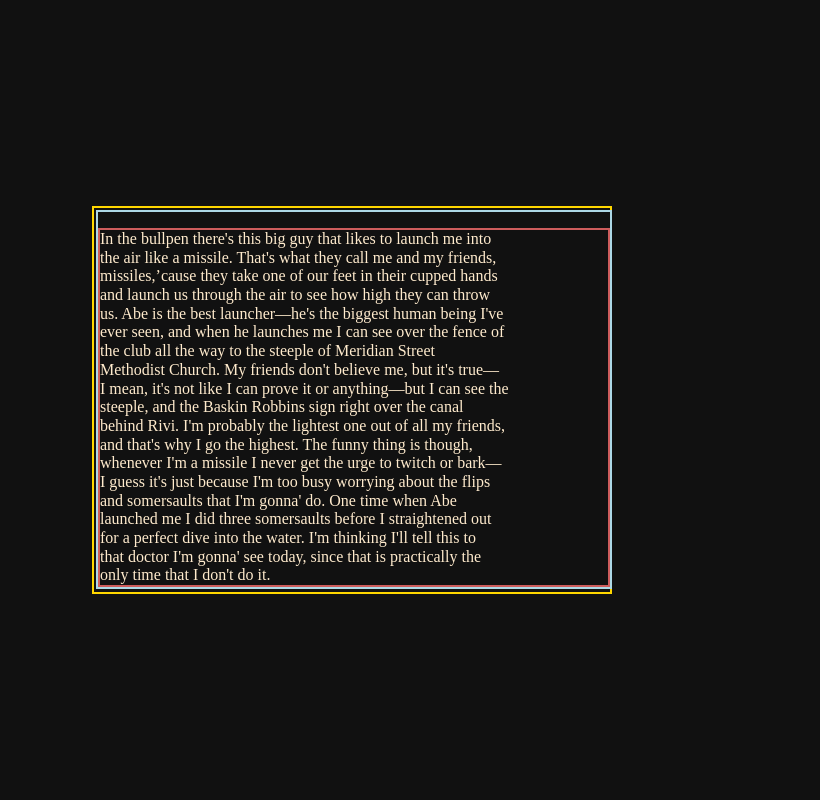
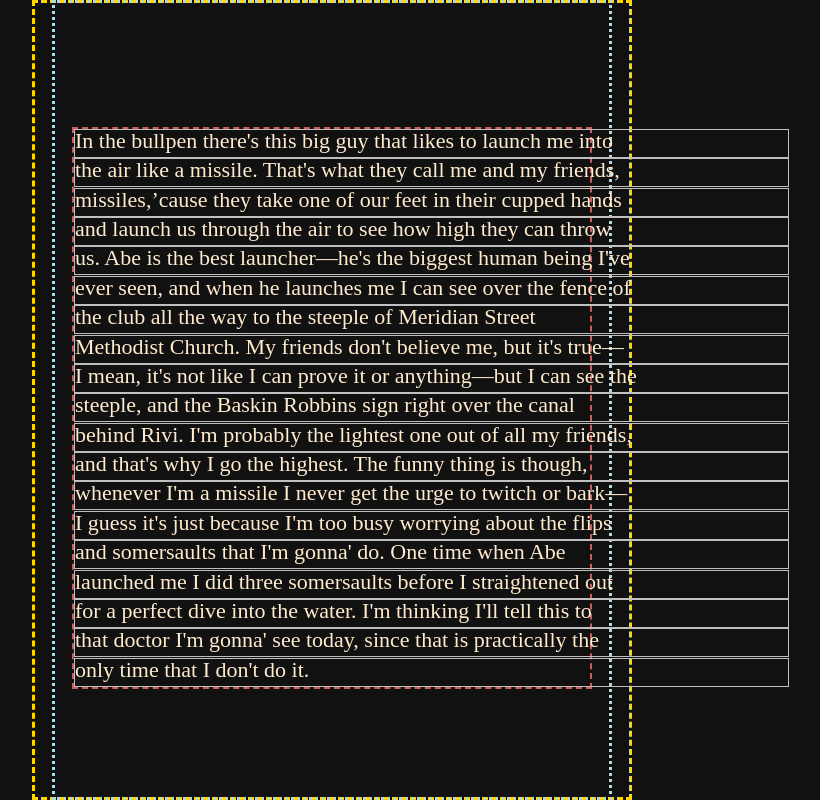
Before and after one commit to brandtryan/vanilla-html, a plain HTML site: page index.html in a window 1280 px wide. Shown: the whole page, without its empty margins (288-1108 px from the left). Drawn offline with Linux system fonts and the light colour scheme; a web font is replaced by a local one.

Commit message:
Center and Contain Each Line Baseline

```diff
--- a/styles.css
+++ b/styles.css
@@ -12,6 +12,7 @@ html {
 }
 
 body {
+	/* border: 5px dotted green; */
 	background: #111;
 	color: blanchedalmond;
 	font-family: Ikarus, 'Times New Roman', Times, serif;
@@ -20,37 +21,52 @@ body {
 	font-size: 1.6rem;
 	font-style: normal;
 	white-space: nowrap;
-	width: 54ch;
+	width: 80ch;
+	display: grid;
 	margin: 0 auto;
-	display: grid;
 }
 
 main {
 	display: grid;
-	place-items: center;
-	border: 2px solid gold;
-	container: main / inline-size;
-	max-inline-size: 65ch;
-	min-inline-size: 30ch;
-	contain-intrinsic-inline-size: 64ch;
-	place-self: center;
-	padding: 0.2rem;
+	place-content: center;
+	border: 3px dashed gold;
+	width: 75ch;
+	height: 100vh;
+	/* container: main / inline-size; */
+	/* max-inline-size: 65ch; */
+	/* min-inline-size: 30ch; */
+	/* contain-intrinsic-inline-size: 64ch; */
+	/* place-self: center; */
+	/* padding: 0.2rem; */
 }
 
 section {
-	container: section / inline-size;
-	contain-intrinsic-inline-size: 64ch;
-	border: 2px solid lightblue;
-	content-visibility: auto;
+	display: grid;
+	place-content: center;
+	border: 3px dotted lightblue;
+	width: 70ch;
+	height: 100vh;
+
+	/* container: section / inline-size; */
+	/* contain-intrinsic-inline-size: 64ch; */
+	/* content-visibility: auto; */
 }
 
 p {
-	font-size: clamp(1.6rem, 2.9cqi, 2.2rem);
-	line-height: calc(2px + 2ex + 2px);
-	border: 2px solid indianred;
+	display: inline-block;
+	border: 2px dashed indianred;
+	width: 65ch;
+	height:fit-content;
+	line-height: calc((1rem / 5) + 2.5ex + (1rem / 5));
+	/* place-self: center; */
 }
 
 .line {
+	border: 1px solid silver;
+	contain: strict;
+	width: 65ch;
+	height: calc(1.2ex + 1.2cap);
 	display: block ;
+	font-size: clamp(1.6rem, 2.9vw, 2.2rem);
 
 }
```
